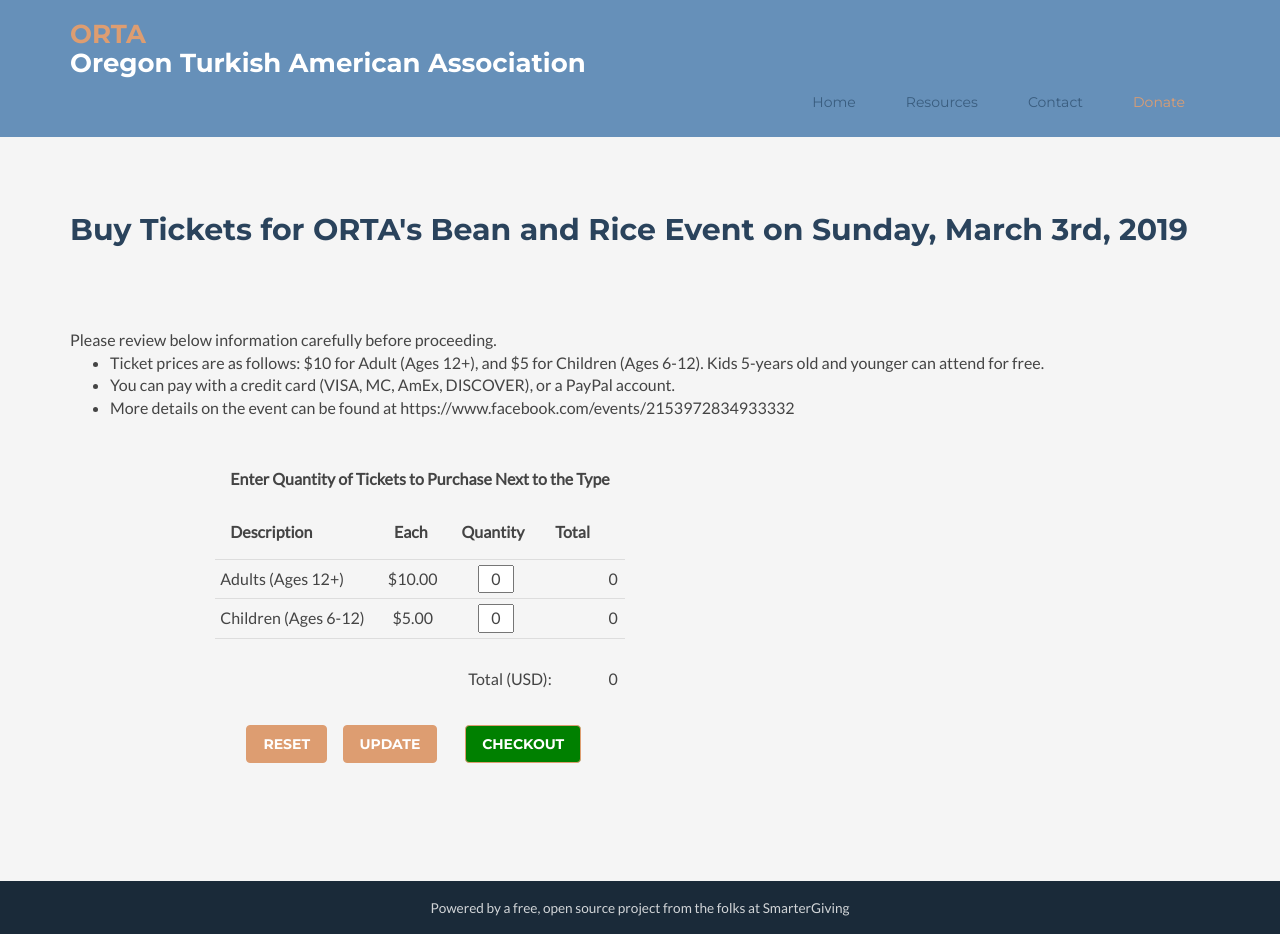
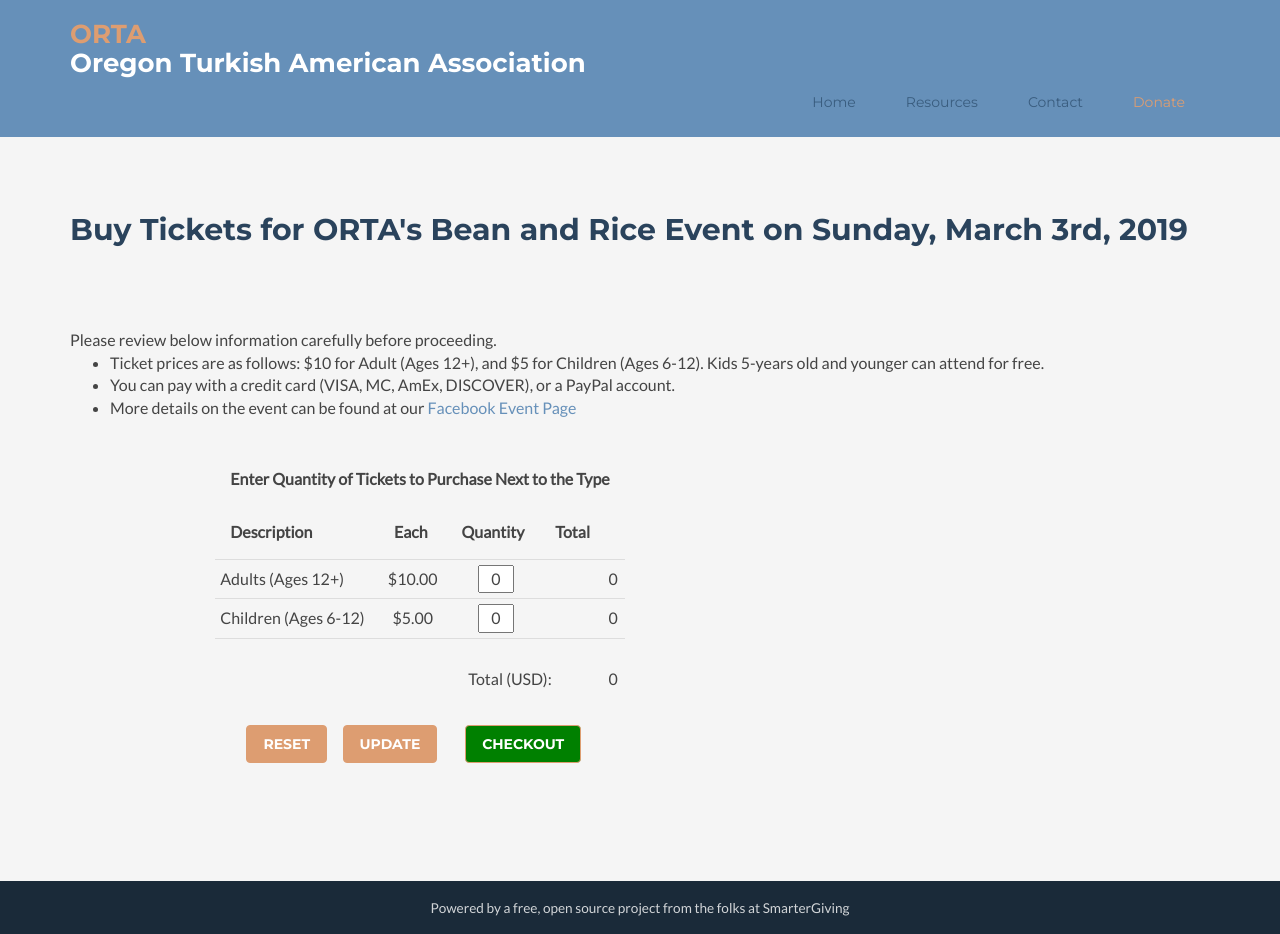
Before and after one commit to ortapdx/ortapdx.github.io, a Jekyll site: the page built from pp_3319.html, in a window 1280 px wide and 934 px high. Built offline with Jekyll 4.4.1, drawn with Linux system fonts in a browser that asks for light colours; nearby versions of some CDN libraries; comment, search, counter and statistics services are not loaded.

Commit message:
Update pp_3319.html

```diff
--- a/pp_3319.html
+++ b/pp_3319.html
@@ -42,7 +42,7 @@ layout: default
          <ul>
           <li>Ticket prices are as follows: $10 for Adult (Ages 12+), and $5 for Children (Ages 6-12). Kids 5-years old and younger can attend for free. </li>
           <li>You can pay with a credit card (VISA, MC, AmEx, DISCOVER), or a PayPal account.</li>
-          <li>More details on the event can be found at https://www.facebook.com/events/2153972834933332</li>
+           <li>More details on the event can be found at our <a href=" https://www.facebook.com/events/2153972834933332">Facebook Event Page</a></li>
          </ul>
          <br>
             <!-- Payment Form Starts Here -->
```
